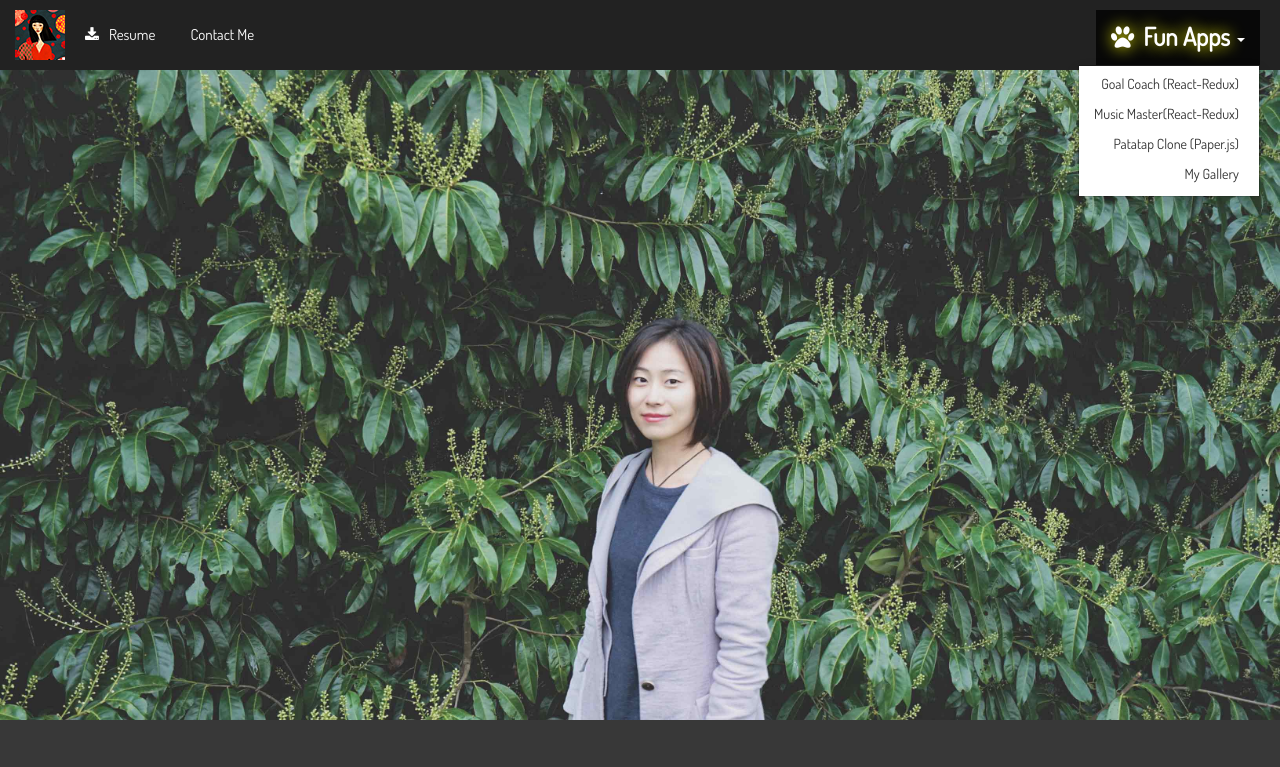
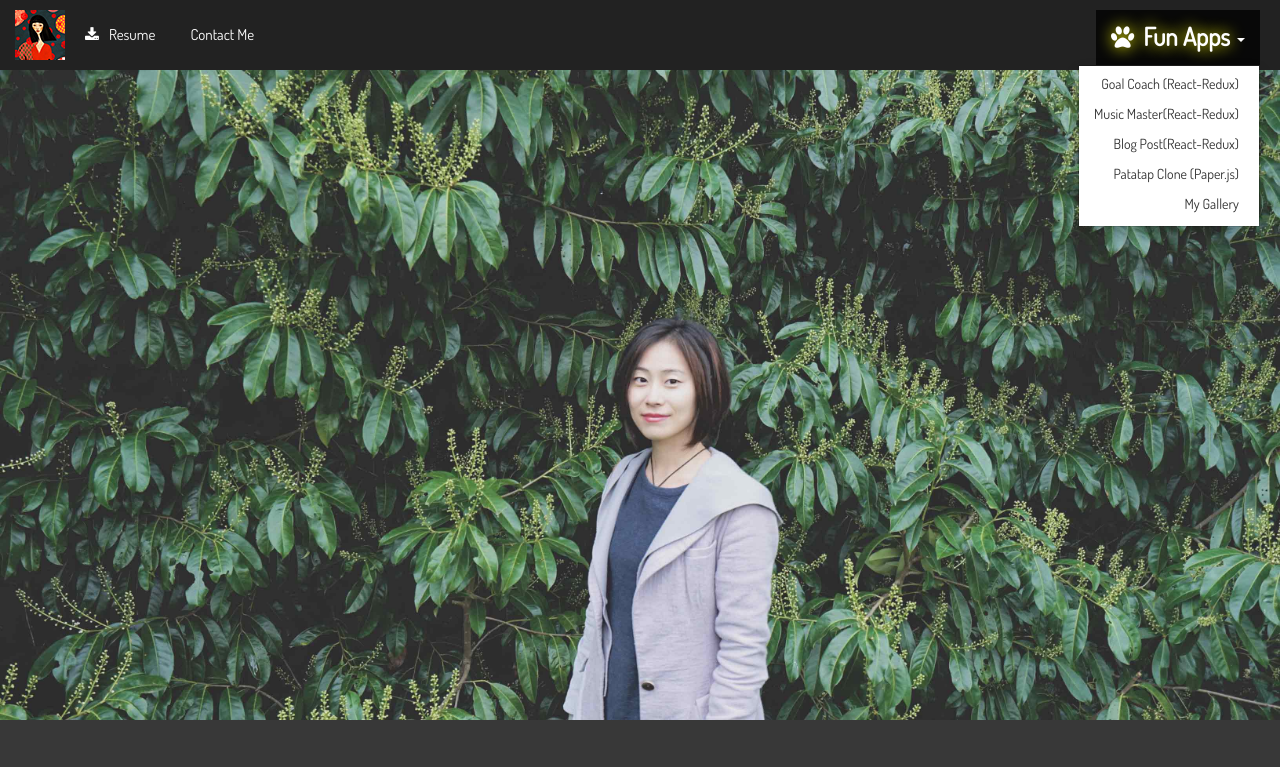
Before and after one commit to intelj711/allAboutMe, a plain HTML site: page allAboutMe.html in a window 1280 px wide. Both pictures are taken after a click on the button "Fun Apps". Shown: the top 767 px of the page. Drawn offline with Linux system fonts and the light colour scheme.

Commit message:
add myBlog

```diff
--- a/allAboutMe.html
+++ b/allAboutMe.html
@@ -44,6 +44,7 @@
           <ul class="dropdown-menu active">
 			<li><a href="https://goalcoach.herokuapp.com/signin" target="_blank">Goal Coach (React-Redux)</a></li>
               <li><a href="https://musicmasterfaye.herokuapp.com/" target="_blank">Music Master(React-Redux)</a></li>
+              <li><a href="https://https://myblogfaye.herokuapp.com/" target="_blank">Blog Post(React-Redux)</a></li>
 	        <li><a href="https://intelj711.github.io/patatap/" target="_blank">Patatap Clone (Paper.js)</a></li>
 	        <li><a href="https://intelj711.github.io/photoBlog/" target="_blank">My Gallery</a></li>
 	      </ul>
```
